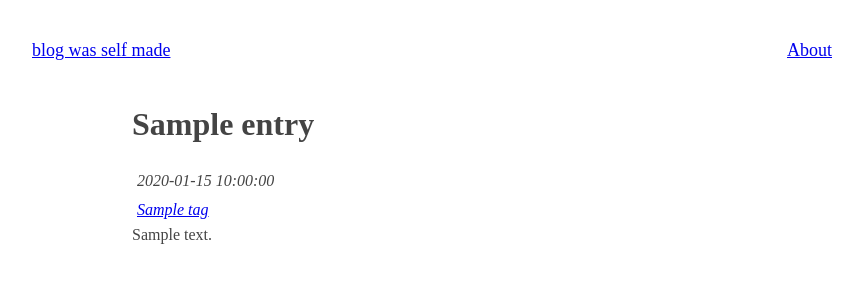
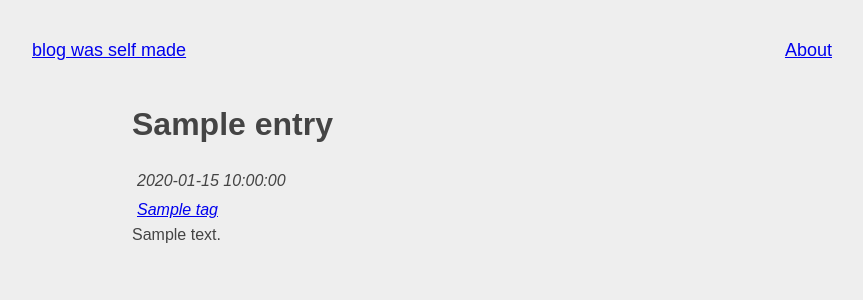
Before and after one commit to gregor-smith/muhblog, a Flask app: template muhblog/templates/entry.html in a window 1280 px wide. Shown: the top 300 px of the page, without its empty margins (208-1071 px from the left). Run offline with Flask 2, Linux system fonts and the light colour scheme; the template is opened without the code that fills it: most values are stand-ins (such as "Sample title", 1, 10 or a date in 2020).

Commit message:
force sans font, background colour

```diff
--- a/muhblog/static/stylesheet.css
+++ b/muhblog/static/stylesheet.css
@@ -1,5 +1,7 @@
 body {
     font-size: 16px;
+    font-family: sans-serif;
+    background-color: #EEEEEE;
     color: #444;
 }
 
```
